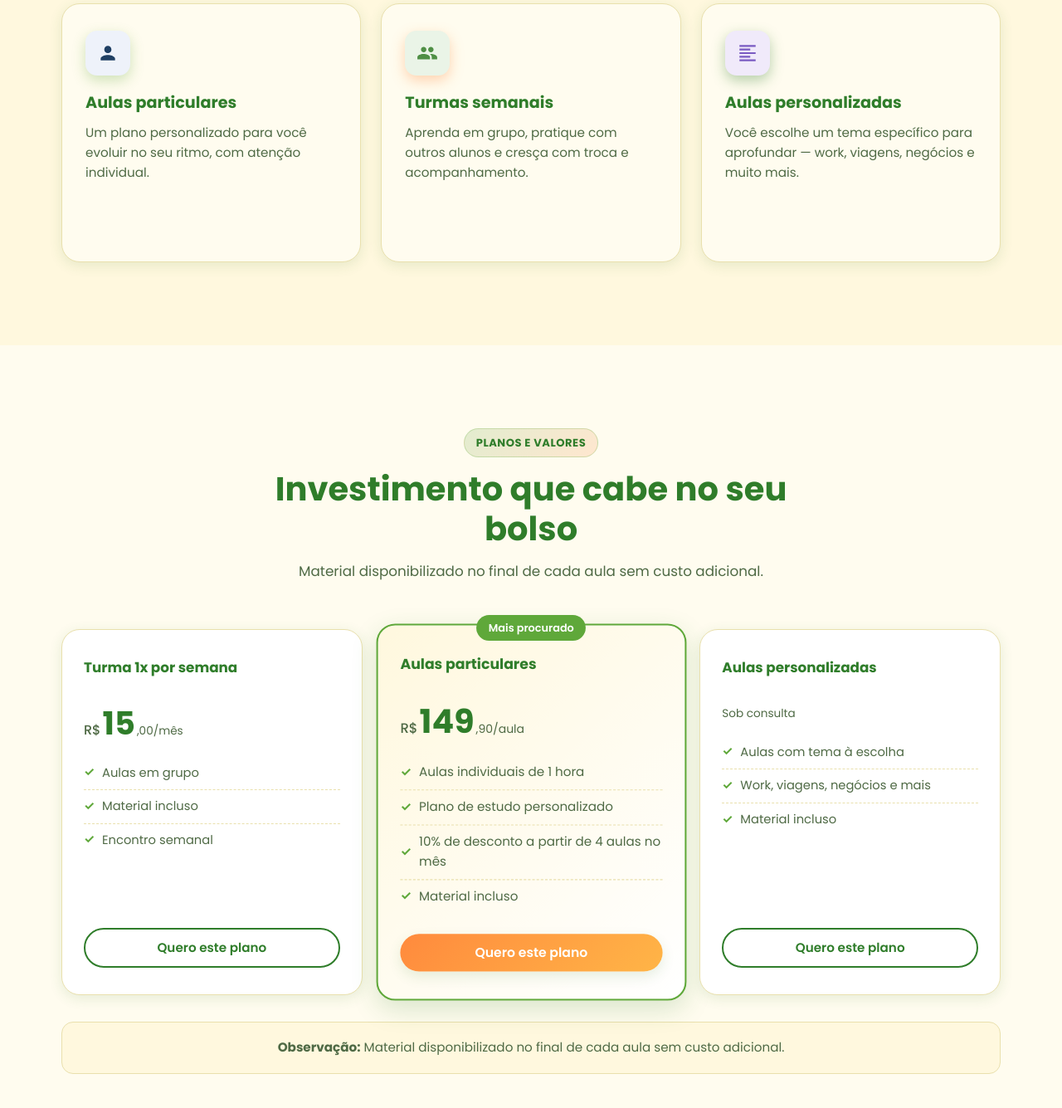
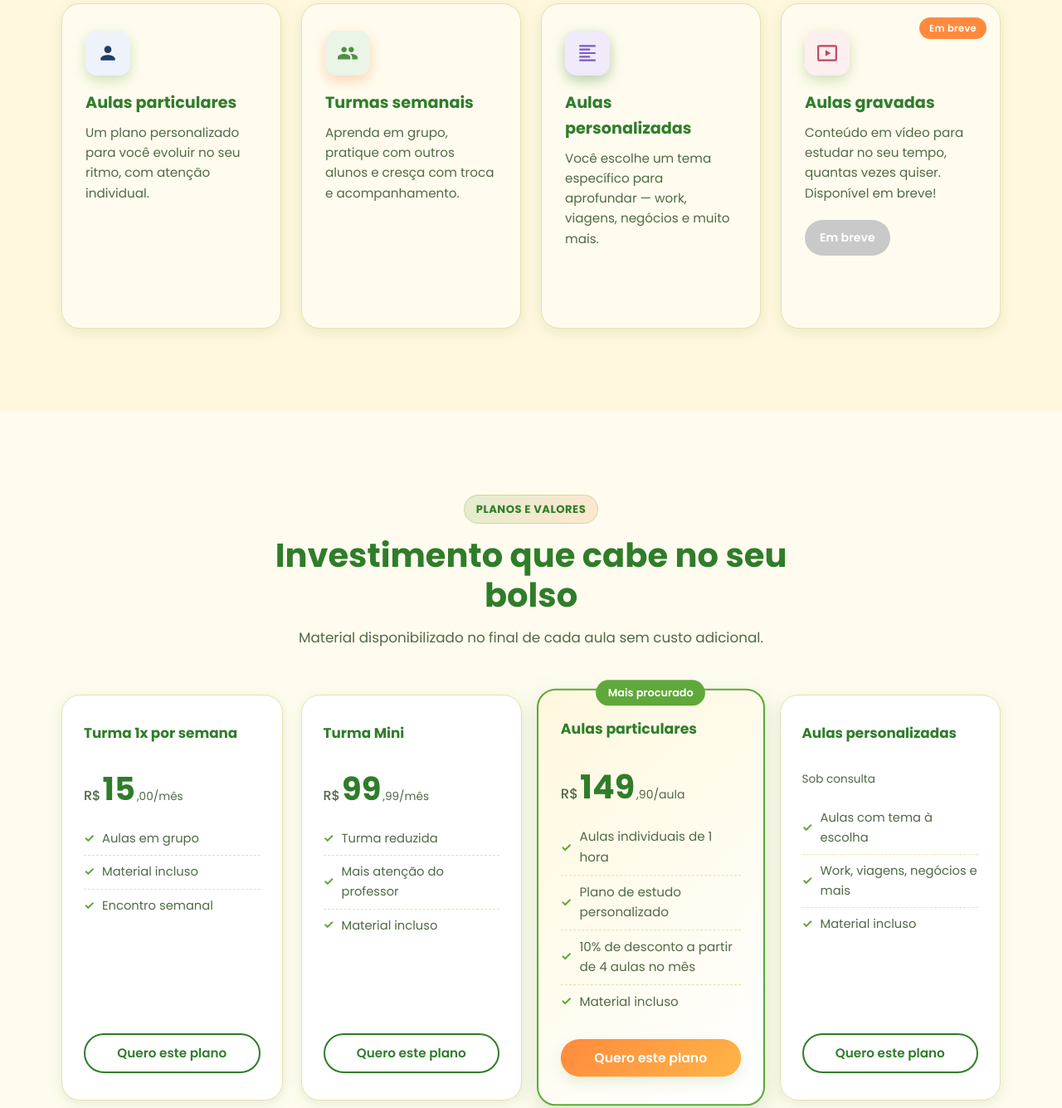
Before and after one commit to Dudainfinity/seeds-english-school, a plain HTML site: page index.html in a window 1280 px wide. Shown: the part 2886-4221 px from the top of the page at 83% size. Drawn offline with Linux system fonts and the light colour scheme.

Commit message:
Adiciona plano Turma Mini (R$99,99) e curso Aulas gravadas (Em breve)
Co-Authored-By: Claude Opus 4.8 (1M context) <noreply@anthropic.com>

```diff
--- a/assets/css/style.css
+++ b/assets/css/style.css
@@ -663,12 +663,34 @@ section h2{
 }
 
 .course-card{
+  position:relative;
   background:var(--cream-soft);
   border-radius:var(--radius-lg);
   padding:32px 28px;
   border:1px solid var(--border);
   box-shadow:var(--shadow-sm);
   transition:transform .3s,box-shadow .3s;
+}
+.soon-tag{
+  position:absolute;
+  top:16px;right:16px;
+  background:var(--accent);
+  color:#fff;
+  font-size:.72rem;
+  font-weight:600;
+  padding:4px 12px;
+  border-radius:999px;
+  letter-spacing:.3px;
+}
+.course-btn-soon{
+  opacity:1;
+  transform:none;
+  background:#c9c9c9;
+  cursor:default;
+}
+.reveal-card:hover .course-btn-soon{
+  background:#c9c9c9;
+  transform:none;
 }
 .course-card:hover{
   transform:translateY(-6px);
--- a/index.html
+++ b/index.html
@@ -228,6 +228,16 @@
           <a href="#inscricao" class="course-btn">Quero este curso</a>
         </article>
 
+        <article class="course-card reveal-card is-soon">
+          <span class="soon-tag">Em breve</span>
+          <div class="course-icon" style="background:#fdeef0;color:#c2475b">
+            <svg viewBox="0 0 24 24"><path fill="currentColor" d="M21 3H3a2 2 0 0 0-2 2v14a2 2 0 0 0 2 2h18a2 2 0 0 0 2-2V5a2 2 0 0 0-2-2Zm0 16H3V5h18v14ZM10 8.5v7l6-3.5-6-3.5Z"/></svg>
+          </div>
+          <h3>Aulas gravadas</h3>
+          <p>Conteúdo em vídeo para estudar no seu tempo, quantas vezes quiser. Disponível em breve!</p>
+          <span class="course-btn course-btn-soon">Em breve</span>
+        </article>
+
       </div>
     </div>
   </section>
@@ -249,6 +259,17 @@
             <li>Aulas em grupo</li>
             <li>Material incluso</li>
             <li>Encontro semanal</li>
+          </ul>
+          <a href="#inscricao" class="btn btn-outline btn-block">Quero este plano</a>
+        </div>
+
+        <div class="plan-card">
+          <h3>Turma Mini</h3>
+          <p class="plan-price"><span>R$</span>99<small>,99/mês</small></p>
+          <ul>
+            <li>Turma reduzida</li>
+            <li>Mais atenção do professor</li>
+            <li>Material incluso</li>
           </ul>
           <a href="#inscricao" class="btn btn-outline btn-block">Quero este plano</a>
         </div>
```
